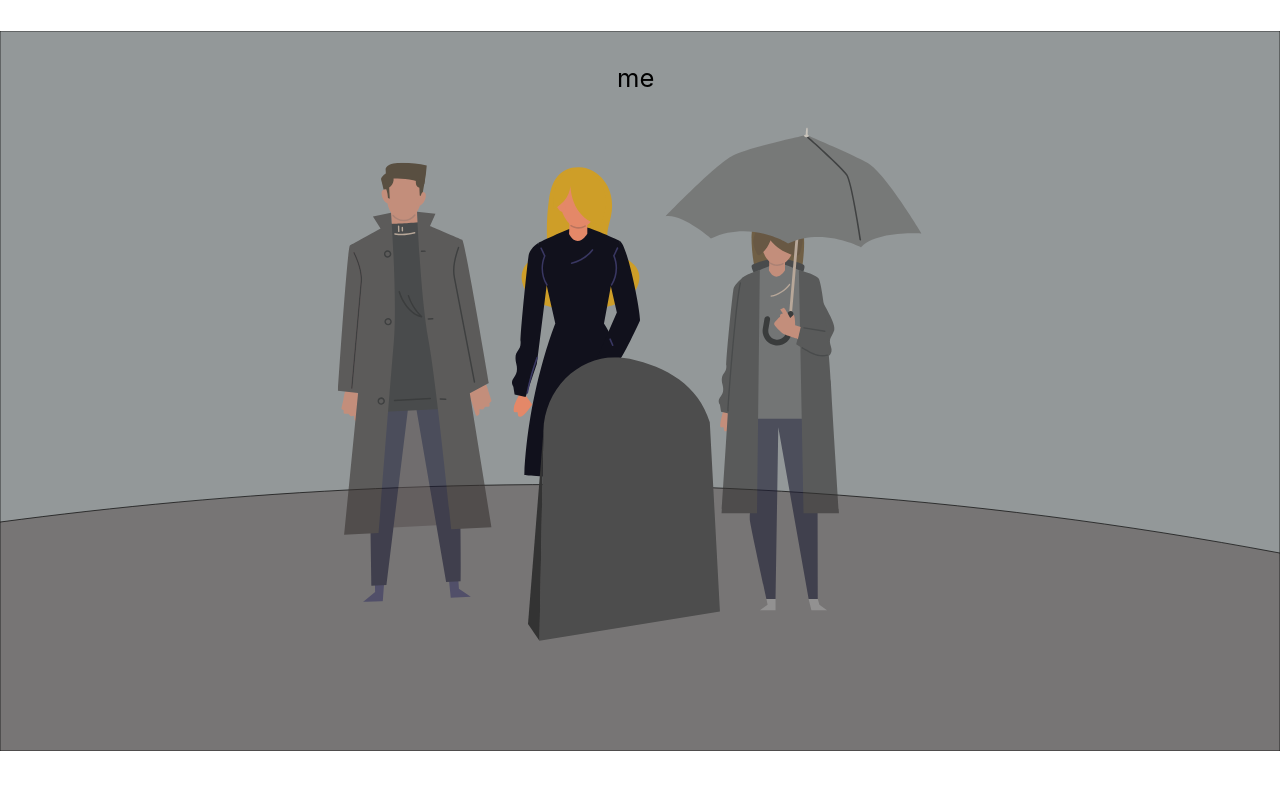
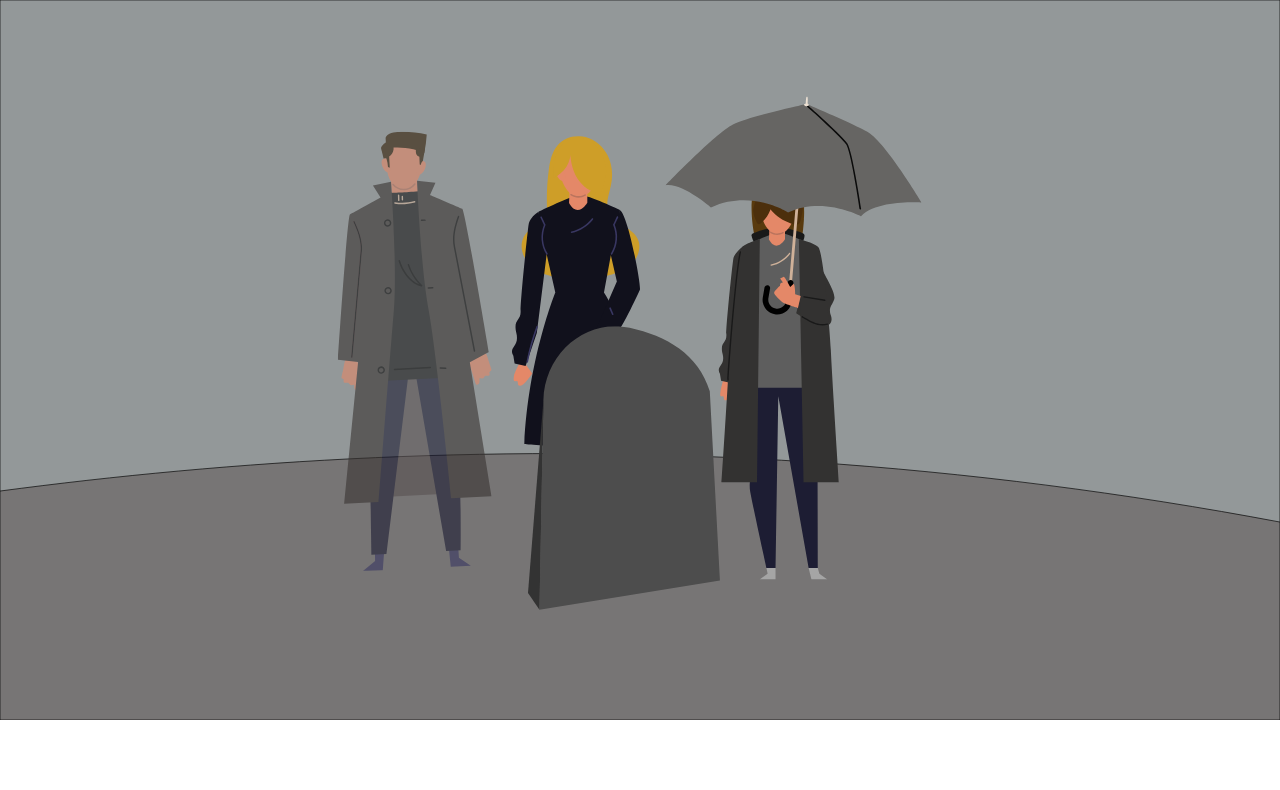
Before and after one commit to joal7299/Capstone, a React (Create React App) app: page /home in a window 1280 px wide. Shown: the top 790 px of the page. Built offline with nearby package versions, Linux system fonts and the light colour scheme.

Commit message:
Sophie work on home

```diff
--- a/src/components/Home.js
+++ b/src/components/Home.js
@@ -24,18 +24,55 @@ class Home extends React.Component {
     constructor(props) {
         super(props);
         this.state = {
-            mom: true,
-            boyfriend: false,
-            friend: false,
+            mom: {talking: true, linNum: 0},
+            boyfriend: {talking: false, linNum: 0},
+            friend: {talking: false, linNum:0}
         };
     }
     render() {
+        var momTalk = this.state.mom.talking;
+        var momLine = this.state.mom.linNum;
+        var boyfriendTalk = this.state.boyfriend.talking;
+        var boyfriendLine = this.state.boyfriend.linNum;
+        var friendTalk = this.state.friend.talking;
+        var boyfriendLine = this.state.friend.linNum;
+
+
+
         return (
             <div>
-                { this.state.mom==true &&
-                    <div>
+                { this.state.mom.talking==true && this.state.mom.linNum==0 &&
+                    <div className="typed" >
+                        <Typed className="typedFuneralMom" strings={['hello everyone, thank you so much for coming today']}
+                               fadeOut={true}
+                               typeSpeed={35} onComplete={() => {
+                            setTimeout(function () {
+                                    this.setState({friend: true, mom:true, boyfriend: false})
+                                }.bind(this),
+                                2000)
+                        }}
+                        />
+                    </div>
+                }
+
+                {this.state.friend.talking == true && this.state.friend.linNum==0 &&
                     <div className="typed" style={{textAlign: "center"}}>
-                        <Typed className="typedFuneral" strings={['hello everyone, thank you so much for coming today']}
+                        <Typed className="typedFuneralFriend" strings={['I was her best friend']}
+                               fadeOut={true}
+                               typeSpeed={35} onComplete={() => {
+                            setTimeout(function () {
+                                    this.setState({mom: true, friend: false, boyfriend: false})
+                                }.bind(this),
+                                2000)
+                        }}
+                        />
+                    </div>
+                }
+
+
+                { this.state.mom.talking==true && this.state.mom.linNum==1 &&
+                    <div className="typed" >
+                        <Typed className="typedFuneralMom" strings={['this is the mother']}
                                fadeOut={true}
                                typeSpeed={35} onComplete={() => {
                             setTimeout(function () {
@@ -45,38 +82,6 @@ class Home extends React.Component {
                         }}
                         />
                     </div>
-                < Boyfriend className="grey2O"/>
-                    <Friend className="grey3O"/>
-                    <Mom className="grey4"/>
-                    <Gravestone className="gravestone"/>
-                    <Funeral/>
-                    </div>
-                }
-
-                {this.state.friend == true &&
-                <div>
-                    <div className="typed" style={{textAlign: "center"}}>
-                        <Typed className="typedFuneral" strings={['me']}
-                               fadeOut={true}
-                               typeSpeed={35} onComplete={() => {
-                            setTimeout(function () {
-                                    this.setState({boyfriend: true})
-                                }.bind(this),
-                                2000)
-                        }}
-                        />
-                    </div>
-                    < Boyfriend className="grey2O"/>
-                    <Friend className="grey3"/>
-                    <Mom className="grey4O"/>
-
-
-                    {/*<Intro notSpeaking={<Boyfriend className="grey2O"/>} speaking={<Boyfriend className="grey2"/>} />*/}
-                    {/*<Intro notSpeaking={<Friend className="grey3O"/>} speaking={<Friend className="grey3"/>} />*/}
-                    {/*<Intro notSpeaking={<Mom className="grey4O"/>} speaking={<Mom className="grey4"/>} />*/}
-                    <Gravestone className="gravestone"/>
-                    <Funeral/>
-                </div>
                 }
 
 
@@ -86,6 +91,11 @@ class Home extends React.Component {
                 {/*<Hover noHoverSvg={<Grey3 className="grey3"/>} hoverSvg={<Person3 onClick={()=> window.location.href="Friend"} className="person3"/>} textBox={<img src={Text} className="textBubbleGrey3" />} texts={<p className="textHomeGrey3">All I see when I close my <br></br>eyes is Stephanie. I can still<br></br> hear my best friends laugh.</p>}/>*/}
                 {/*<Hover noHoverSvg={<Grey4 className="grey4"/>} hoverSvg={<Person4 onClick={()=> window.location.href="Driver"} className="person4"/>} textBox={<img src={Text} className="textBubbleGrey4" />} texts={<p className="textHomeGrey4">I can’t believe it, I feel so <br></br> guilty. I don’t know what I <br></br>can do to make this right.</p>}/>*/}
                 {/*<Hover noHoverSvg={<Grey5 className="grey5"/>} hoverSvg={<Person5 onClick={()=> window.location.href="Parent"} className="person5"/>} textBox={<img src={Text} className="textBubbleGrey5" />} texts={<p className="textHomeGrey5">My baby girl Stephanie<br></br> is gone, I just don’t know<br></br> what I’m going to do. </p>}/>*/}
+                < Boyfriend className={this.state.boyfriend ? "grey2" : "grey2O"}/>
+                <Friend className={this.state.friend ? "grey3" : "grey3O"}/>
+                <Mom className={this.state.mom ? "grey4" : "grey4O"}/>
+                <Gravestone className="gravestone"/>
+                <Funeral/>
 
             </div>
         )
--- a/src/components/TextMomtoFriend.js
+++ b/src/components/TextMomtoFriend.js
@@ -38,9 +38,11 @@ class TextMomtoFriend extends React.Component {
                     <p className="textFromMomtoFriend4">Also, found a scrapbook I<br></br>think Steph was making for<br></br>your anniversary.</p>
                 </ScrollAnimation>
 
-                <ScrollAnimation delay="3000" animateIn="fadeIn">
+                <ScrollAnimation animateIn="bounceInRight">
+                    <div>
                     <p className="sendText">Thanks, I'll come pick it up.</p>
                     <TextBox className="texting"/>
+                    </div>
                 </ScrollAnimation>
 
 
--- a/src/components/style.css
+++ b/src/components/style.css
@@ -2,10 +2,16 @@
     margin:0;
     padding: 0;
 }
-.typedFuneral {
+.typedFuneralMom {
     font-size: 2vw;
-    color: black;
+    color: darkred;
 }
+
+.typedFuneralFriend {
+    font-size: 2vw;
+    color: darkgoldenrod;
+}
+
 .textFrom {
     z-index: 10;
     /*width: 40%;*/
@@ -18,7 +24,7 @@
 }
 
 .texting {
-    z-index: 10;
+    z-index: 39;
     width: 50vw;
     transform:translate(35%, 0%);
     padding-bottom: 3%;
```
